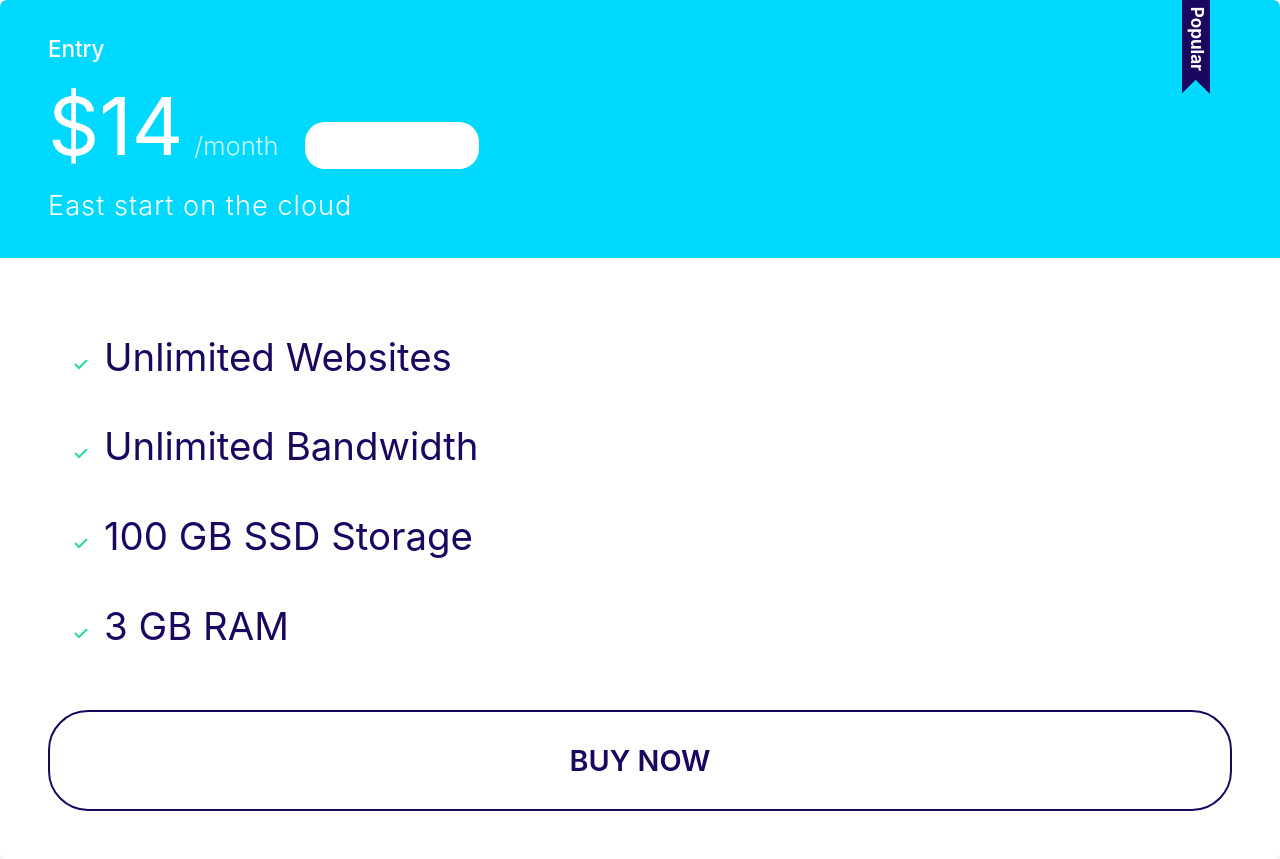
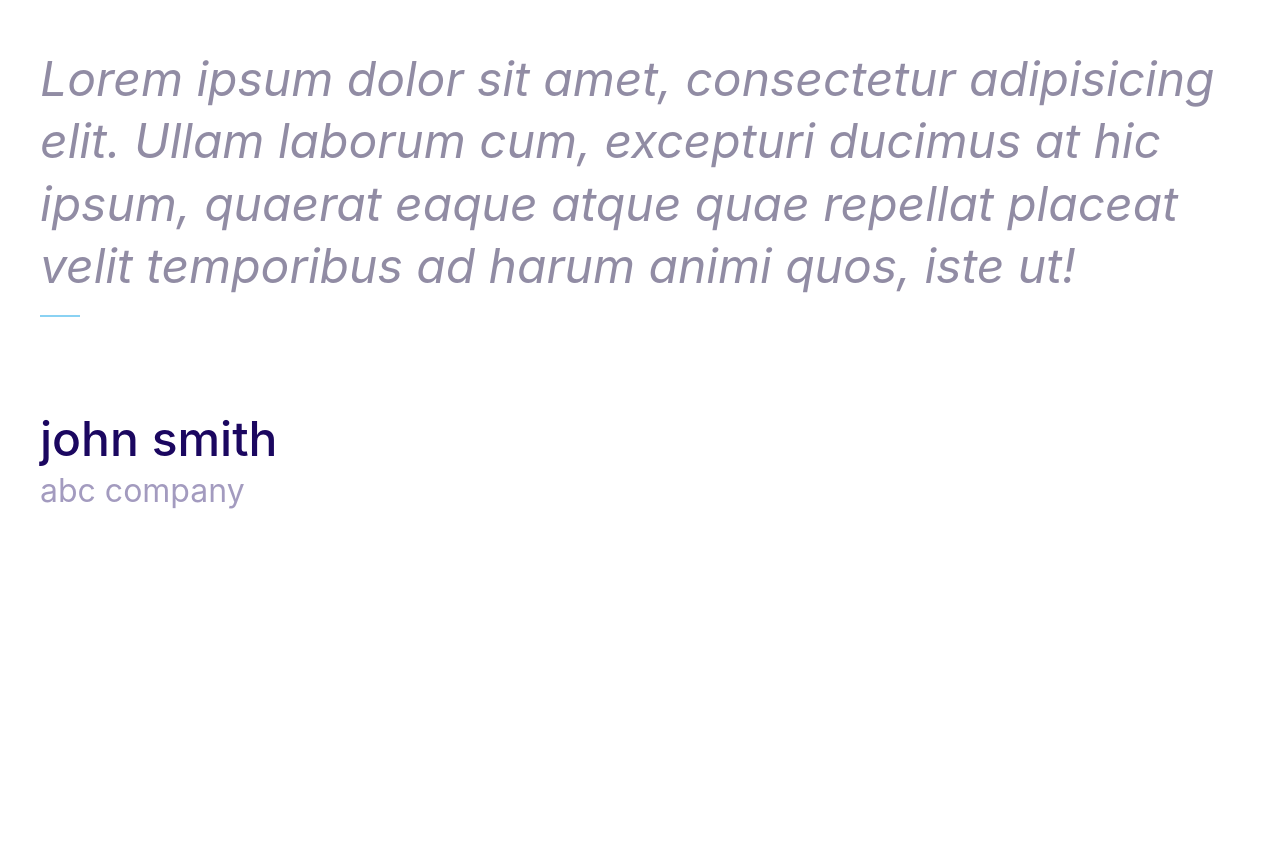
Before and after one commit to rajeswari03/moshify, a plain HTML site: page index.html in a window 1280 px wide. After the commit the page ends 800 px from the top, so only its background shows below. Drawn offline with nearby package versions, Linux system fonts and the light colour scheme.

Commit message:
define quotes.

```diff
--- a/css/styles.css
+++ b/css/styles.css
@@ -312,3 +312,43 @@ a {
     font-size: 1.7rem;
   }
 }
+/*quotes*/
+.quote {
+  font-size: 3rem;
+  font-style: italic;
+  color: var(--color-body-darker);
+  line-height: 1.3;
+}
+.quote__text ::before {
+  content: open-quote;
+}
+.quote__text::after {
+  content: close-quote;
+}
+.quote__author {
+  font-size: 3rem;
+  font-weight: 500;
+  font-style: normal;
+  margin-bottom: 0;
+}
+.quote__organisation {
+  color: var(--color-headings);
+  opacity: 0.4;
+  font-size: 2rem;
+  font-style: normal;
+}
+.quote__line {
+  position: relative;
+  bottom: 10px;
+}
+@media screen and(min-width:1024px) {
+  .quote {
+    font-size: 2rem;
+  }
+  .quote__author {
+    font-size: 2.4rem;
+  }
+  .quote__organisation {
+    font-size: 1.6rem;
+  }
+}
--- a/index.html
+++ b/index.html
@@ -10,27 +10,25 @@
     <link rel="stylesheet" href="css/styles.css" />
   </head>
   <body>
-    <div class="plan plan--popular">
-      <div class="card card--secondary">
-        <header class="card__header">
-          <h3 class="plan__name">Entry</h3>
-          <span class="plan__price">$14</span>
-          <span class="plan__billing-cycle">/month</span>
-          <span class="badge badge--secondary badge--small">10% OFF</span>
-          <span class="plan__description">East start on the cloud</span>
-        </header>
-        <div class="card__body">
-          <ul class="list list--tick">
-            <li class="list__item">Unlimited Websites</li>
-            <li class="list__item">Unlimited Bandwidth</li>
-            <li class="list__item">100 GB SSD Storage</li>
-            <li class="list__item">3 GB RAM</li>
-          </ul>
-          <button class="btn btn--outline btn--block">Buy Now</button>
-        </div>
+    <blockquote class="quote">
+      <p class="quote__text">
+        Lorem ipsum dolor sit amet, consectetur adipisicing elit. Ullam laborum cum, excepturi ducimus at hic ipsum, quaerat eaque atque quae repellat placeat velit temporibus ad harum animi quos, iste ut!
+      </p>
+      <footer>
+    <div class="media">
+      <div class="media__image">
+        <svg class="icon icon--primary quote__line">
+          <use xlink:href="images/sprite.svg#line"></use>
+        </svg>
+      </div>
+      <div class="media__body">
+        <h3 class="media__title quote__author">john smith</h3>
+        <p class="quote__organisation ">
+          abc company
+        </p>
       </div>
     </div>
-
-
+  </footer>
+    </blockquote>
   </body>
 <html
```
Also changed, not shown: components/quotes.html (added, +22 -0 lines), images/sprite.svg (added).
